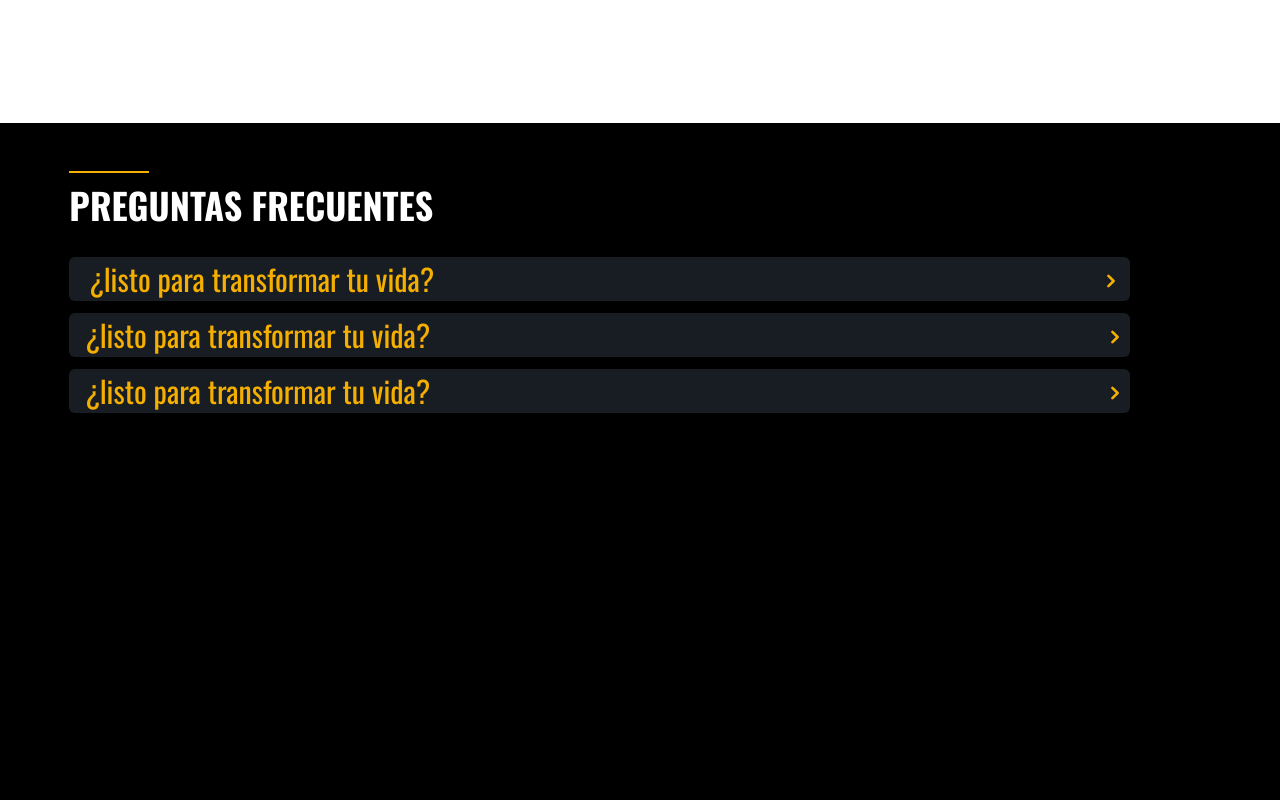
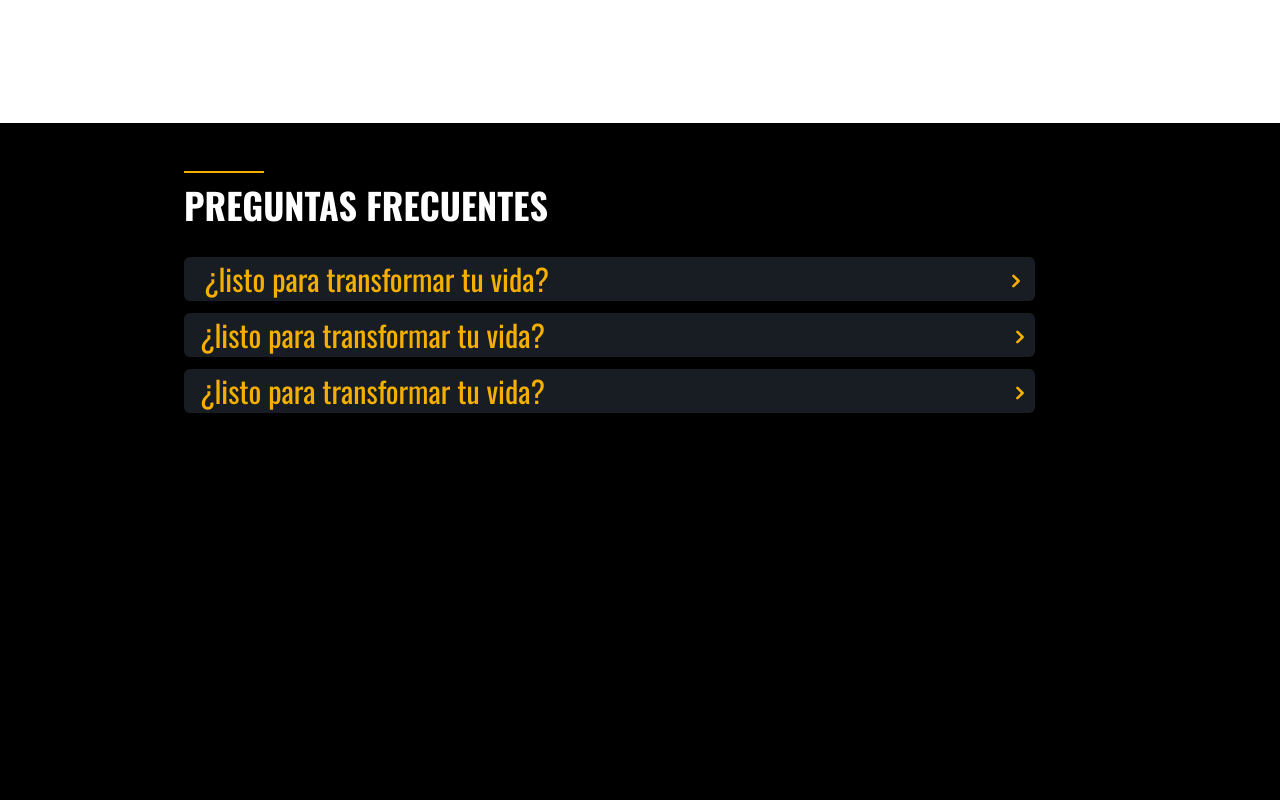
Before and after one commit to juanRCoder/Frontend_gym, a React (Vite) app: page / in a window 1280 px wide. Shown: the part 2480-3280 px from the top of the page. Built offline with nearby package versions, Linux system fonts and the light colour scheme.

Commit message:
style: cambio de tamaño al contenedor padre a 59rem

```diff
--- a/src/components/Questions.jsx
+++ b/src/components/Questions.jsx
@@ -30,14 +30,14 @@ function Questions() {
     }
   }
   return (
-    <article className='min-h-screen flex justify-center bg-black '>
-      <section className='w-11/12'>
+    <article className='min-h-screen flex mx-auto justify-center bg-black '>
+      <section className='w-[59rem] mx-auto'>
 
         <section className='ml-4 mt-12'>
           <div className='w-20 h-0.5 bg-[color:var(--yellow)]'></div>
           <h3 className='text-4xl font-bold mt-3 text-white'>PREGUNTAS FRECUENTES</h3>
         </section>
-        <section className='mt-8 ml-4 h-4/5 flex flex-col gap-3 ' >
+        <section className='mt-8 ml-4 h-4/5 flex flex-col  gap-3 ' >
           <section  id='faqs-1' onClick={(e) => handleDown(e)} className='cursor-pointer rounded-md w-11/12  flex flex-col items-center justify-between overflow-y-hidden bg-dark h-11' >
             <div className='flex items-center justify-between w-full p-1 '> <h3 className='text-[color:var(--yellow)] text-3xl font-bold ml-4 oswald-medium'>¿listo para transformar tu vida? </h3> {IsFaqsOne ? <HiChevronRight fontSize={30} className='text-[color:var(--yellow)] pt-1'/> : <HiChevronDown className='text-[color:var(--yellow)]' fontSize={30}  />}  </div>
             <div className='bg-[#222932] rounded-b-lg mt-2 h-60'> <p className='p-3 z-10 text-2xl text-[color:var(--white)]'>Lorem ipsum dolor sit amet consectetur adipisicing elit. Rerum reiciendis, explicabo ad molestiae est sequi dolore aliquam voluptatibus nisi expedita id officia esse adipisci, aspernatur quia! Nobis maiores officiis consectetur!</p> </div>
```
